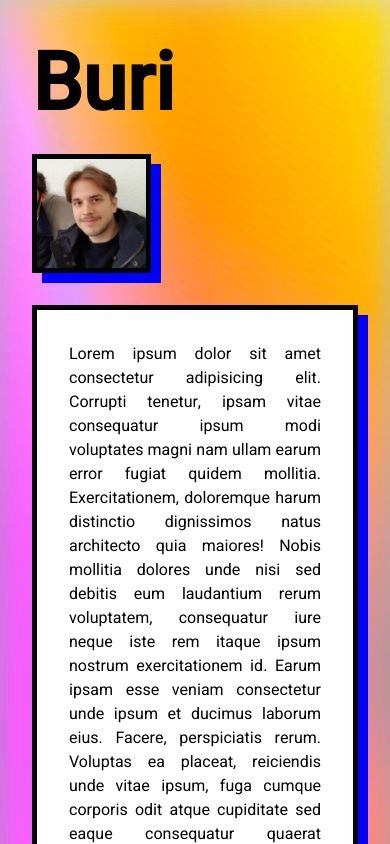
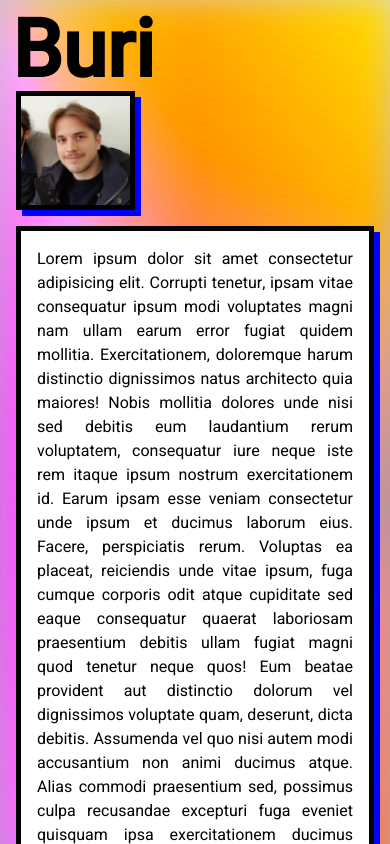
Before and after one commit to youngburi/homepage, a Next.js app: page / in a window 390 px wide. Shown: the top 844 px of the page. Built offline with nearby package versions, Linux system fonts and the light colour scheme.

Commit message:
styling smallscreen

```diff
--- a/pages/index.tsx
+++ b/pages/index.tsx
@@ -3,21 +3,25 @@ import React from "react";
 import { colorGradient1 } from "../utils/styles";
 
 const IndexPage = () => {
-  const imageWidth = "clamp(6rem,calc(5rem + 10vw), 15rem)";
-
+  const spacing = ["4", "8"];
+  const boxShadow = ["6px 6px blue", "10px 10px blue"];
+  const boxShadowHover = ["10px 10px blue", "15px 15px blue"];
   return (
     <Box minHeight="100vh" bg={`${colorGradient1}`}>
       <Box
         style={{
-          backdropFilter: "blur(15px) saturate(10.8) brightness(1)  ",
+          backdropFilter: "blur(15px) saturate(10.8) brightness(1)",
         }}
         // bg={`${dots}`}
-        p="8"
+        p={spacing}
       >
         <Heading
           as="h1"
           fontSize="5rem"
-          mb="4"
+          mb={["-1px", "4"]}
+          ml="-4px"
+          mt="-4px"
+          lineHeight="1"
           // textShadow="5px 5px blue"
           // transition="200ms ease-in-out"
           // _hover={{ textShadow: "15px 15px blue" }}
@@ -27,23 +31,23 @@ const IndexPage = () => {
         <Flex flexWrap={["wrap", "wrap", "nowrap"]}>
           <Image
             src="/images/avatar.jpg"
-            boxSize={[imageWidth]}
-            mb="8"
-            mr="8"
+            boxSize={["clamp(6rem,calc(5rem + 10vw), 15rem)"]}
+            mb={spacing}
+            mr={spacing}
             objectFit="cover"
-            boxShadow="10px 10px blue"
+            boxShadow={boxShadow}
             transition="box-shadow 200ms ease-in-out"
-            _hover={{ boxShadow: "15px 15px blue" }}
+            _hover={{ boxShadow: boxShadowHover }}
             border="5px solid black"
           />
           <Box
-            p="8"
+            p={spacing}
             bg="white"
             // bg="rgba(240,240,240,0.8)"
             style={{ backdropFilter: "blur(10px)" }}
-            boxShadow="10px 10px blue"
+            boxShadow={boxShadow}
             transition="200ms ease-in-out"
-            _hover={{ boxShadow: "15px 15px blue" }}
+            _hover={{ boxShadow: boxShadowHover }}
             width="auto"
             border="5px solid black"
           >
```
